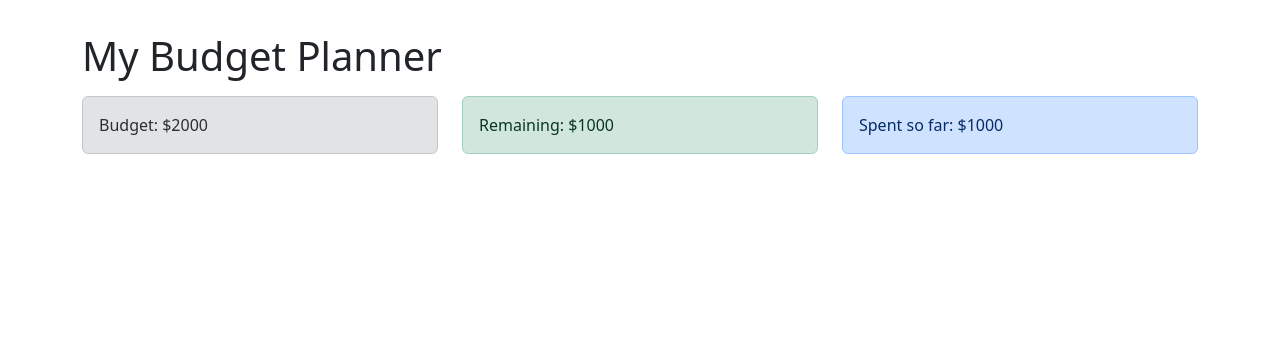
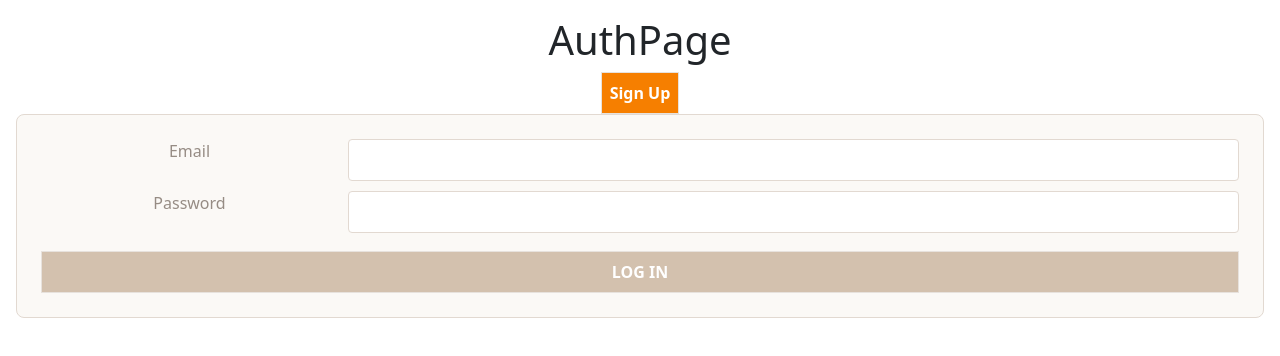
Before and after one commit to Fesomibe/mern-budget-tracker, a React (Create React App) app: page / in a window 1280 px wide. Shown: the top 356 px of the page. Built offline with nearby package versions, Linux system fonts and the light colour scheme.

Commit message:
user login

```diff
--- a/src/pages/App/App.jsx
+++ b/src/pages/App/App.jsx
@@ -1,13 +1,21 @@
-import React from 'react';
+import { useState } from 'react';
+import { getUser } from '../../utilities/users-service';
+import './App.css';
+import AuthPage from '../AuthPage/AuthPage';
 import 'bootstrap/dist/css/bootstrap.min.css';
 import Budget from '../../components/Budget/Budget';
 import Remaining from '../../components/Remaining/Remaining';
 import ExpenseTotal from '../../components/ExpenseTotal/ExpenseTotal';
 
 
-const App = () => {
+export default function App() {
+	const [user, setUser] = useState(getUser());
+
 	return (
-			<div className='container'>
+	  <main className="App">
+		{ user ?
+			<>
+			 <div className='container'>
 				<h1 className='mt-3'>My Budget Planner</h1>
 				<div className='row mt-3'>
 					<div className='col-sm'>
@@ -21,7 +29,10 @@ const App = () => {
 					</div>
 				</div>
 			</div>
-	);
-};
-
-export default App;
+			</>
+            :
+            <AuthPage setUser={setUser} />
+      }
+    </main>
+  );
+}
--- /dev/null
+++ b/src/pages/AuthPage/AuthPage.jsx
@@ -0,0 +1,18 @@
+import { useState } from 'react';
+import SignUpForm from '../../components/SignUpForm/SignUpForm';
+import LoginForm from '../../components/LoginForm/LoginForm';
+
+export default function AuthPage({ setUser }) {
+  const [showSignUp, setShowSignUp] = useState(false);
+  return (
+    <main>
+      <h1>AuthPage</h1>
+      <button onClick={() => setShowSignUp(!showSignUp)}>{showSignUp ? 'Log In' : 'Sign Up'}</button>
+      { showSignUp ?
+          <SignUpForm setUser={setUser} />
+          :
+          <LoginForm setUser={setUser} />
+      }
+    </main>
+  );
+}
```
